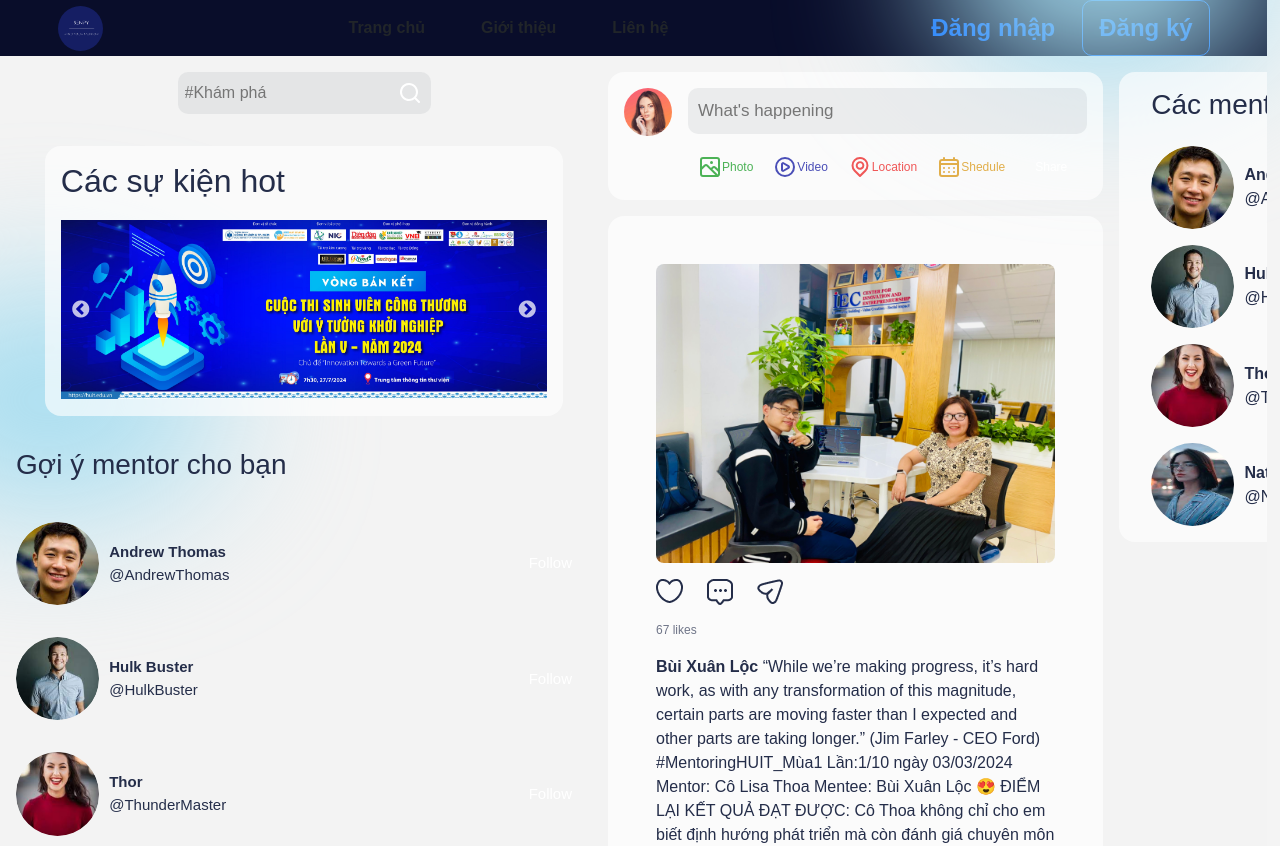
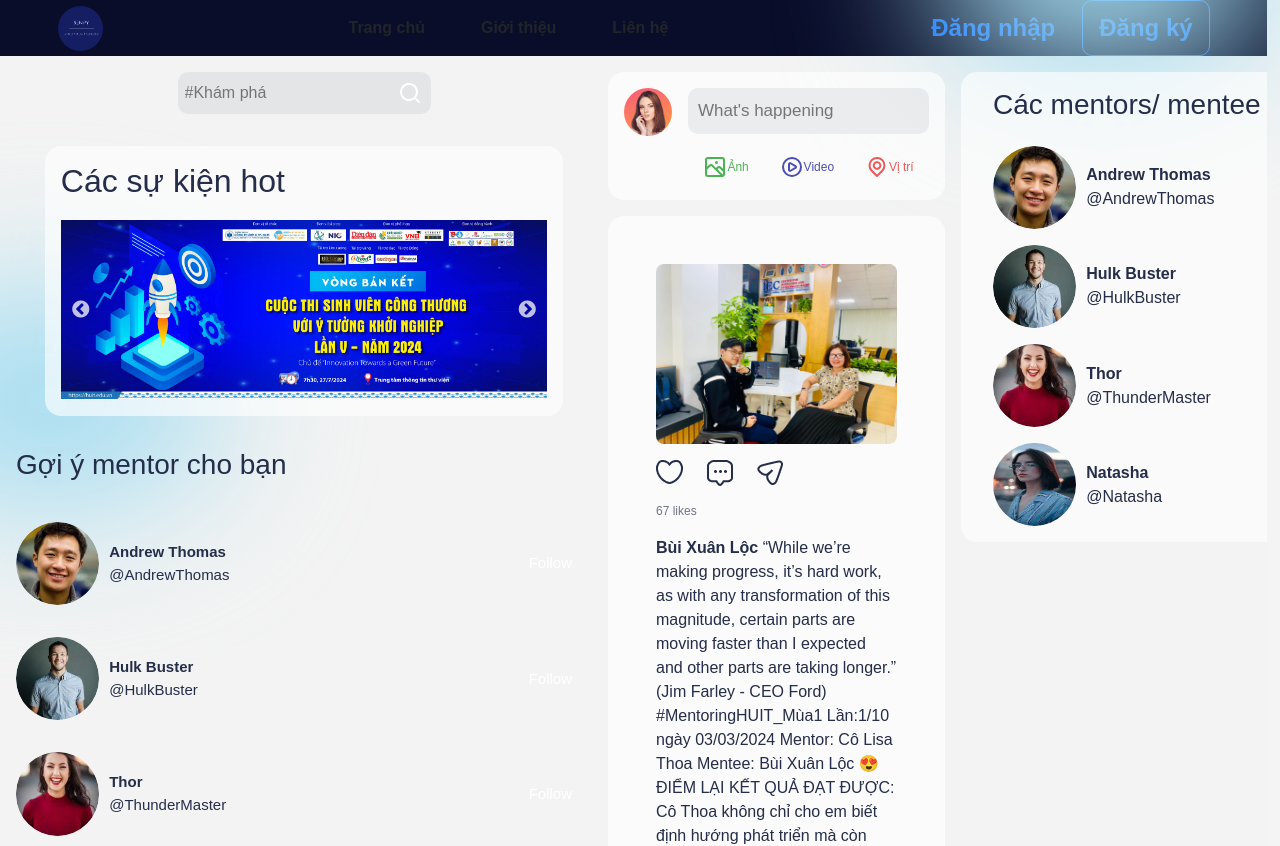
Before and after one commit to phanconghieu29/senpy, a React (Create React App) app: page /senpy/feed in a window 1280 px wide. Shown: the top 846 px of the page. Built offline with nearby package versions, Linux system fonts and the light colour scheme; the HTML template or start-up script is replaced by a standard one.

Commit message:
fix some bug

```diff
--- a/src/components/PostShare/PostShare.jsx
+++ b/src/components/PostShare/PostShare.jsx
@@ -4,7 +4,7 @@ import "./PostShare.css";
 import { UilScenery } from "@iconscout/react-unicons";
 import { UilPlayCircle } from "@iconscout/react-unicons";
 import { UilLocationPoint } from "@iconscout/react-unicons";
-import { UilSchedule } from "@iconscout/react-unicons";
+// import { UilSchedule } from "@iconscout/react-unicons";
 import { UilTimes } from "@iconscout/react-unicons";
 
 
@@ -30,7 +30,7 @@ const PostShare = () => {
           onClick={()=>imageRef.current.click()}
           >
             <UilScenery />
-            Photo
+            Ảnh
           </div>
           <div className="option" style={{ color: "var(--video)" }}>
             <UilPlayCircle />
@@ -38,13 +38,13 @@ const PostShare = () => {
           </div>{" "}
           <div className="option" style={{ color: "var(--location)" }}>
             <UilLocationPoint />
-            Location
+            Vị trí
           </div>{" "}
-          <div className="option" style={{ color: "var(--shedule)" }}>
+          {/* <div className="option" style={{ color: "var(--shedule)" }}>
             <UilSchedule />
-            Shedule
-          </div>
-          <button className="button ps-button">Share</button>
+            Lịch trình
+          </div> */}
+          {/* <button className="button ps-button">Đăng</button> */}
           <div style={{ display: "none" }}>
             <input
               type="file"
--- a/src/pages/Message/detail/Detail.css
+++ b/src/pages/Message/detail/Detail.css
@@ -78,6 +78,7 @@
       }
 
       .title {
+        width: 100%;
         display: flex;
         align-items: center;
         padding: 10px;
```
